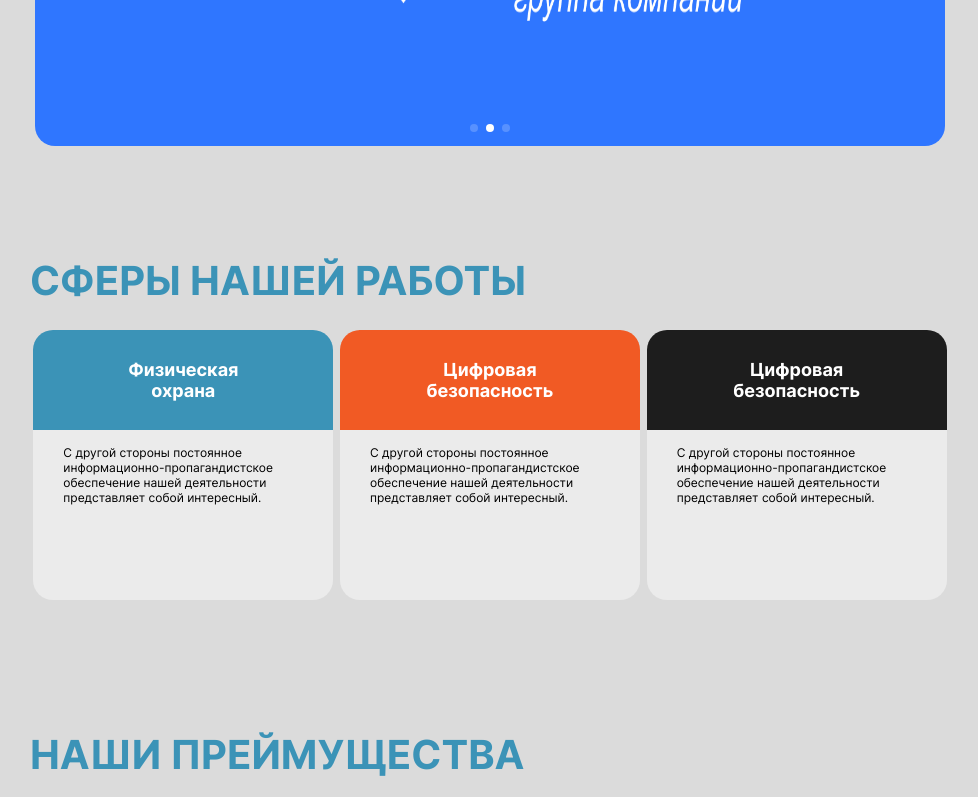
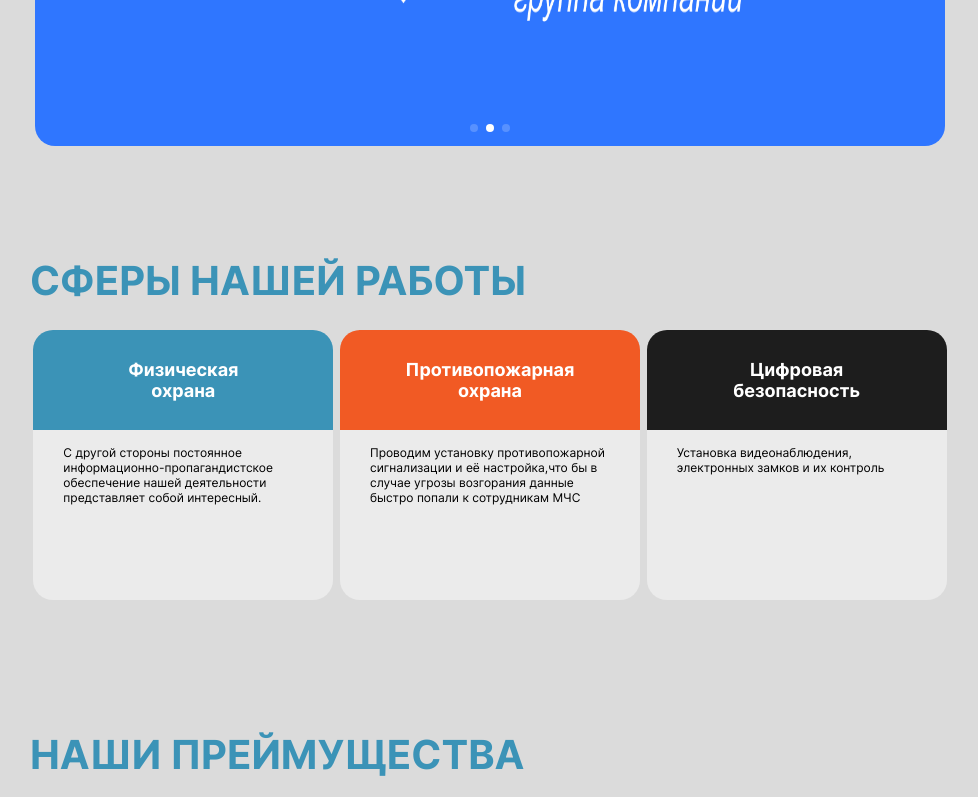
Before and after one commit to shmelevmattew/shmelevmattew.github.io, a plain HTML site: page index.html in a window 1280 px wide. Shown: the part 461-1258 px from the top of the page, without its empty margins (150-1128 px from the left). Drawn offline with Linux system fonts and the light colour scheme; files whose address does not match are found by name.

Commit message:
fix text

```diff
--- a/index.html
+++ b/index.html
@@ -85,10 +85,10 @@
             </div>
             <div class="card card-spheres">
                 <div class="card__top card__top-spheres card__top-spheres-fire">
-                    <span>Цифровая<br>безопасность</span>
+                    <span>Противопожарная<br>охрана</span>
                 </div>
                 <div class="card__bottom card__bottom-spheres">
-                    С другой стороны постоянное информационно-пропагандистское обеспечение нашей деятельности представляет собой интересный.
+                    Проводим установку противопожарной сигнализации и её настройка,что бы в случае угрозы возгорания данные быстро попали к сотрудникам МЧС
                 </div>
             </div>
             <div class="card card-spheres">
@@ -96,7 +96,7 @@
                     <span>Цифровая<br>безопасность</span>
                 </div>
                 <div class="card__bottom card__bottom-spheres">
-                    С другой стороны постоянное информационно-пропагандистское обеспечение нашей деятельности представляет собой интересный.
+                    Установка видеонаблюдения, электронных замков и их контроль
                 </div>
             </div>
         </div>
```
